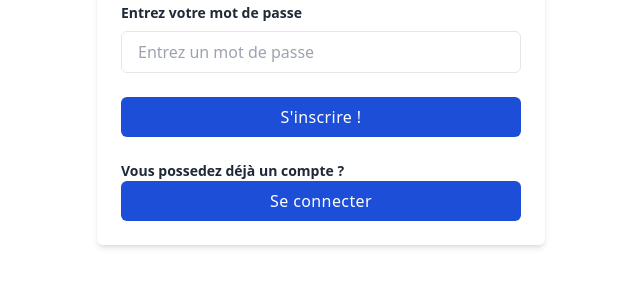
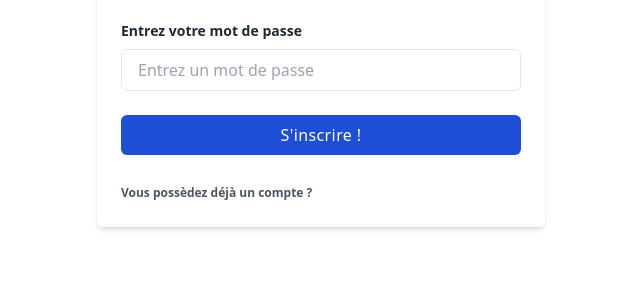
Before and after one commit to 0ri0n09/projet-persevere-gestion, a website: page public/signup.html in a window 1280 px wide. Shown: the part 367-654 px from the top of the page, without its empty margins (319-959 px from the left). Drawn offline with nearby package versions, Linux system fonts and the light colour scheme; files that its build step writes are made by us from their sources.

Commit message:
href update

```diff
--- a/public/index.html
+++ b/public/index.html
@@ -49,7 +49,7 @@
                 <div class="mt-6">
                     <button id="login"
                       class="w-full px-4 py-2 tracking-wide text-white transition-colors duration-200 transform bg-blue-700 rounded-md hover:bg-blue-600 focus:outline-none focus:bg-blue-600 transition hover:scale-105 duration-300 ease-in-out">
-                      Se connecter !!
+                      Se connecter !
                     </button>
                 </div>
 
--- a/public/signup.html
+++ b/public/signup.html
@@ -42,15 +42,9 @@
                     </div>
 
                       <div class="mt-6">
-                        <a href="/public/index.html">
-                          <strong>
-                            <label for="text" class="block text-sm text-gray-800">Vous possedez déjà un compte ?</label>
-                          </strong>
-                        <button
-                          class="w-full px-4 py-2 tracking-wide text-white transition-colors duration-200 transform bg-blue-700 rounded-md hover:bg-blue-600 focus:outline-none focus:bg-blue-600 transition hover:scale-105 duration-300 ease-in-out">
-                          Se connecter
-                        </button>
-                        </a>
+                        <strong>
+                          <a href="./index.html" class="text-xs text-gray-600 hover:underline ">Vous possèdez déjà un compte ?</a>
+                      </strong>
                       </div>
 
                 </div>
```
